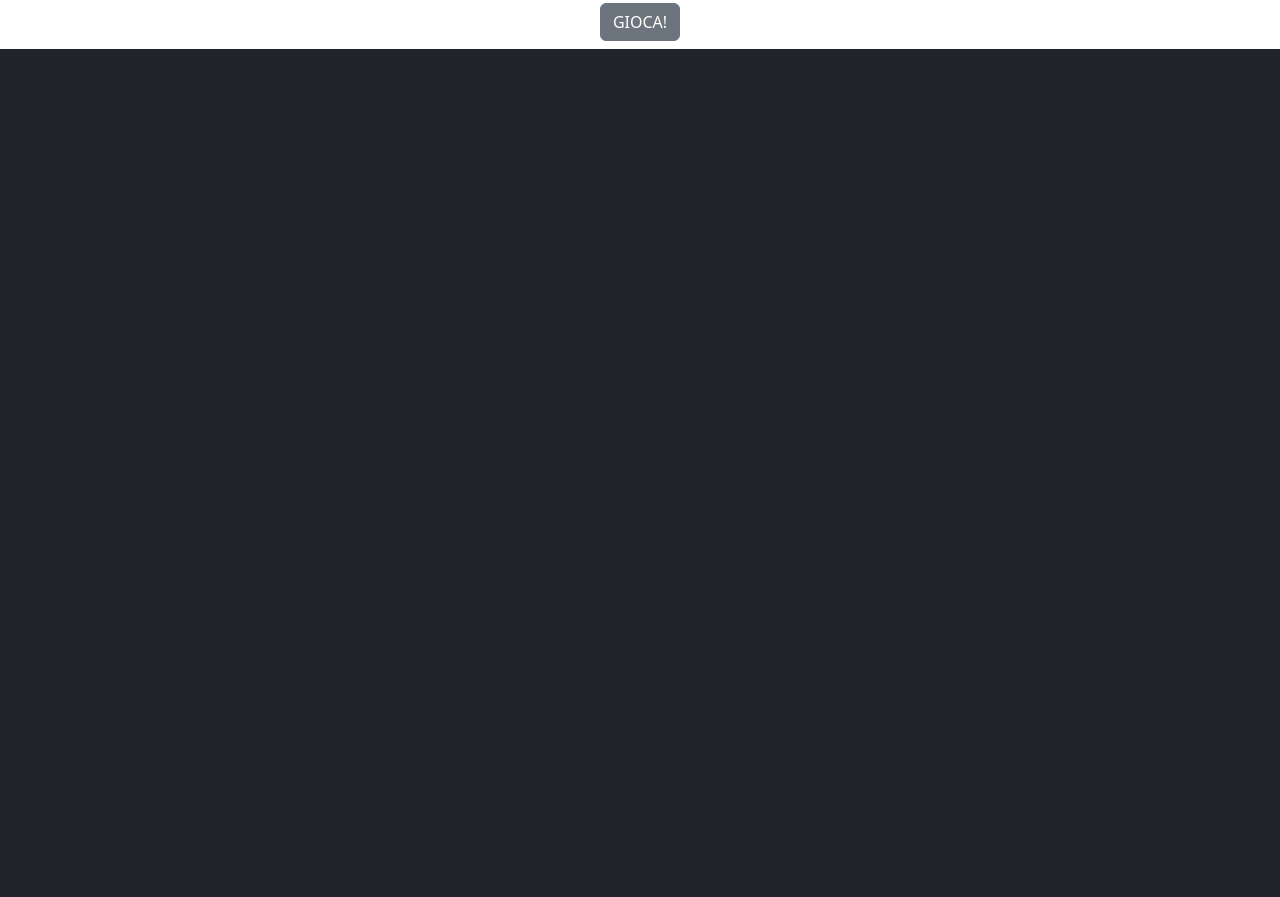
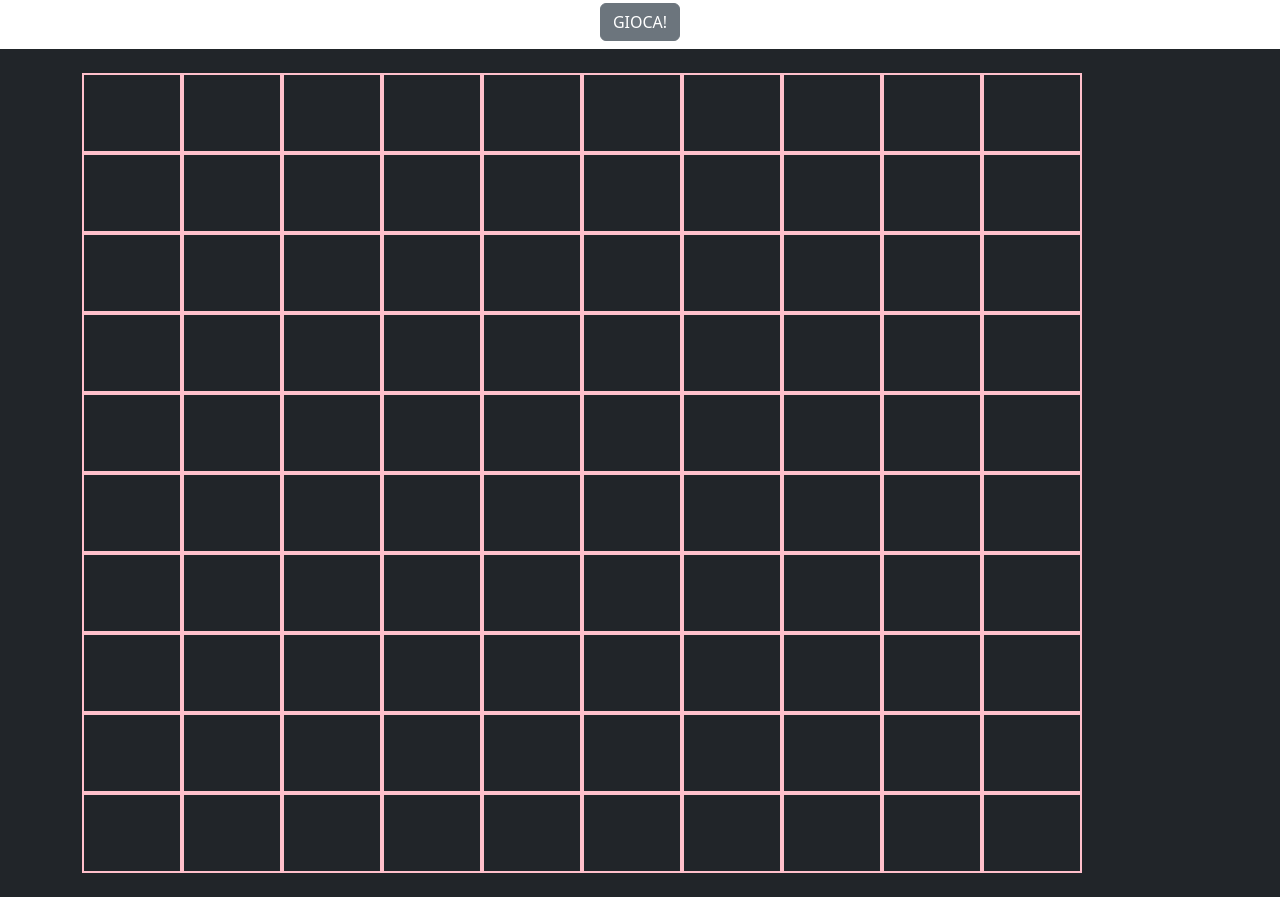
Before and after one commit to Flopiras/js-campominato-grid, a plain HTML site: page index.html in a window 1280 px wide. Both pictures are taken after a click on the button "GIOCA!". Shown: the part 53-950 px from the top of the page. Drawn offline with nearby package versions, Linux system fonts and the light colour scheme.

Commit message:
create function for cell

```diff
--- a/css/style.css
+++ b/css/style.css
@@ -6,8 +6,8 @@
 
 .cell{
     border: 2px solid pink;
-    /* width: calc(100% / 10);
-    height: calc(100% / 10); */
+    width: calc(100% / 10);
+    height: calc(100% / 10);
 }
 
 .cell.selected{
--- a/index.html
+++ b/index.html
@@ -23,13 +23,13 @@
         <div class="container text-center">
             <h1>CAMPO MINATO</h1>
             <div>
-                <button class="btn btn-secondary">GIOCA!</button>
+                <button id="button-play" class="btn btn-secondary">GIOCA!</button>
             </div>
         </div>
     </header>
     <main class="bg-dark text-white p-4 mt-2">
         <div class="container">
-            <div class="grid d-flex align-items-center justify-content-center">
+            <div id="grid" class="grid d-flex align-items-center justify-content-center">
             </div>
         </div>
     </main>
--- a/js/script.js
+++ b/js/script.js
@@ -0,0 +1,32 @@
+console.log('js ok');
+
+//FUNZIONI
+
+//generare cella
+function createCell(){
+    const cell = document.createElement('div');
+    cell.className = 'cell';
+
+    return cell;
+}
+
+//elementi del DOM
+const grid = document.getElementById('grid');
+const button = document.getElementById('button-play');
+
+//bottone in ascolto
+button.addEventListener('click', () => {
+
+
+    const cellAmount = 100;
+
+    //creare 100 celle
+    for(let i = 0; i < cellAmount; i++){
+        const cell = createCell();
+
+        //preparare il collegamento per l'html
+    grid.appendChild(cell);
+    }
+
+
+})
```
Also changed, not shown: 1 other file.
